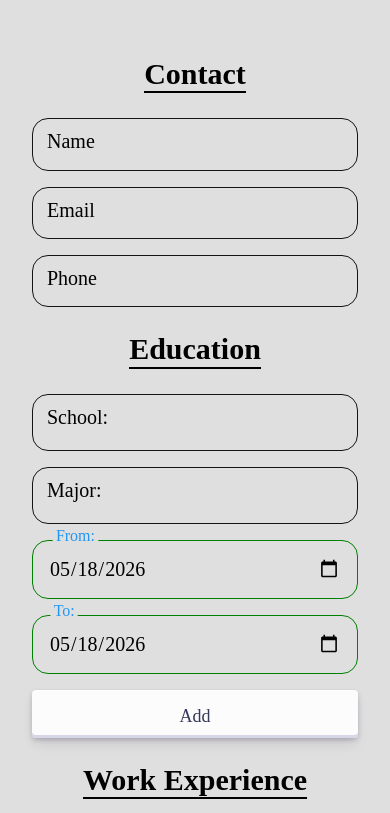
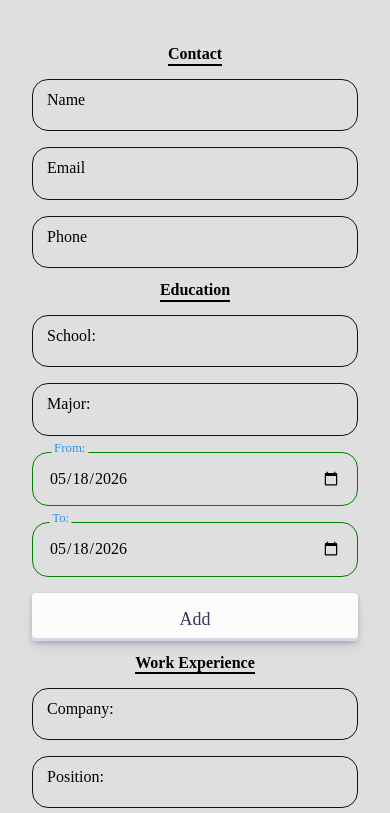
Before and after one commit to Shriyashzzz/CVApp, a React (Vite) app: page / in a window 390 px wide. Shown: the top 813 px of the page. Built offline with nearby package versions, Linux system fonts and the light colour scheme.

Commit message:
feat! has responsive layout

```diff
--- a/src/styles/asideStyle.css
+++ b/src/styles/asideStyle.css
@@ -2,17 +2,17 @@
 *::before,
 *::after {
   box-sizing: border-box;
+  font-size: 1rem;
 }
 aside {
   display: grid;
-  grid-template-rows: repeat(3, minmax(200px, 1fr));
+  grid-template-rows: repeat(3, minmax(150px, 1fr));
   background-color: rgb(223, 223, 223);
   place-items: center;
   align-items: center;
   max-width: 100%;
   padding: 1rem;
   box-sizing: border-box;
-  font-size: 20px;
 }
 
 .addBox {
@@ -84,6 +84,10 @@ input:valid ~ label {
   padding: 0 0.2em;
   background-color: rgb(223, 223, 223);
   color: #2196f3;
+}
+
+input:invalid ~ label {
+  background-color: rgb(223, 223, 223);
 }
 
 /* Add Button */
```
